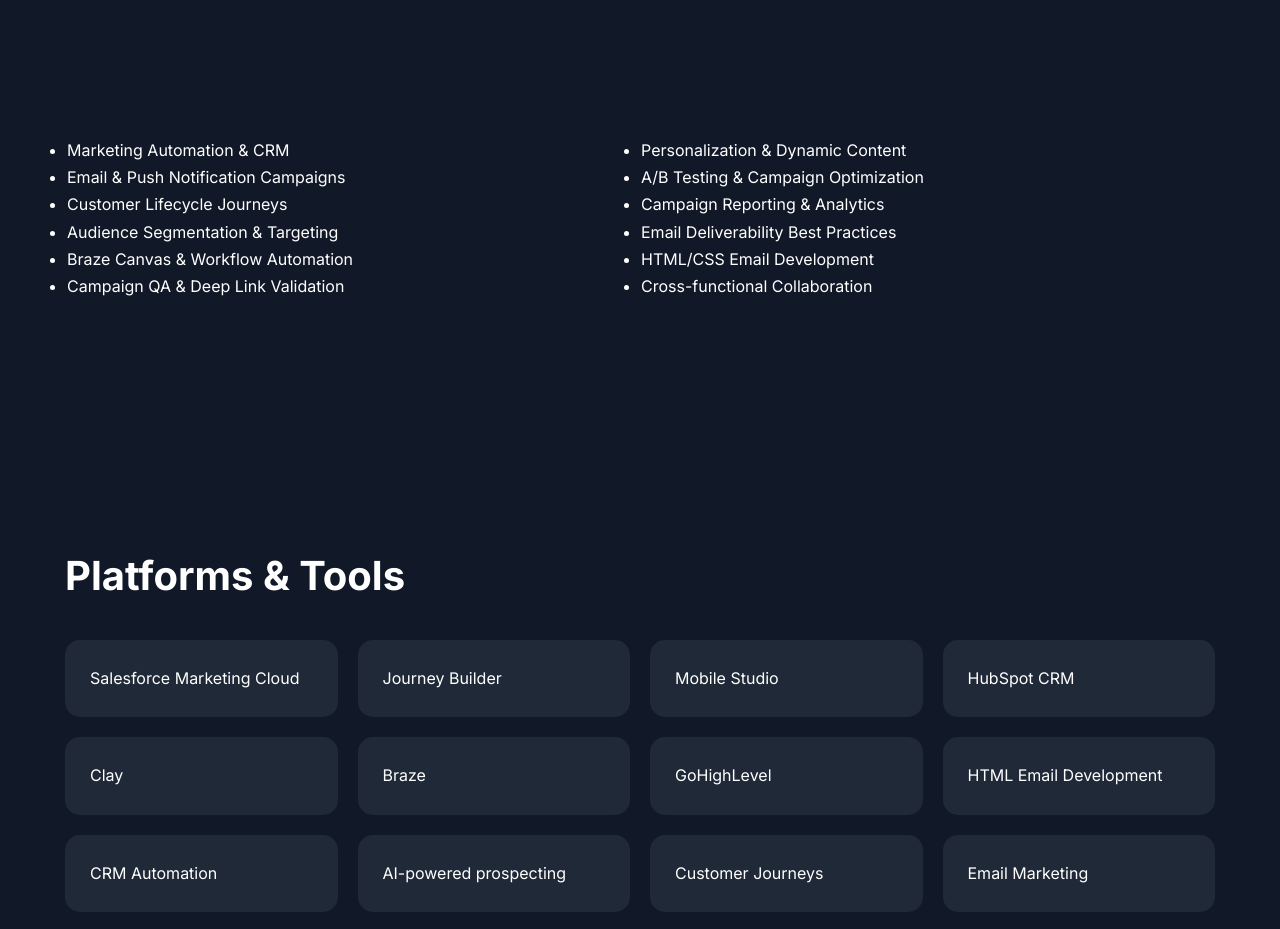
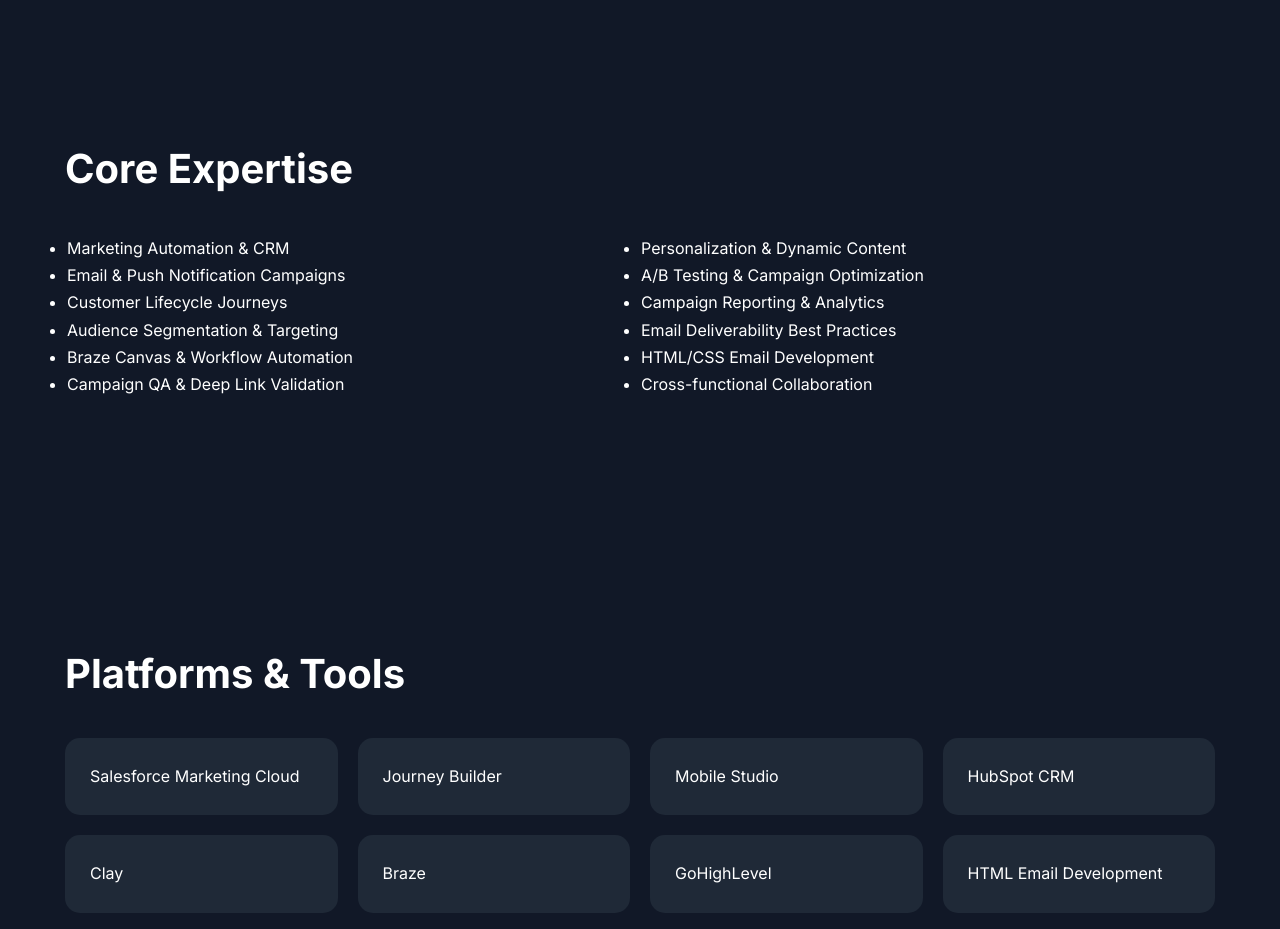
Before and after one commit to Tabaaa123/ana-agravante-abino-vaportfolio, a plain HTML site: page index.html in a window 1280 px wide. Shown: the part 820-1749 px from the top of the page. Drawn offline with nearby package versions, Linux system fonts and the light colour scheme.

Commit message:
Add 'Core Expertise' heading to about section

```diff
--- a/index.html
+++ b/index.html
@@ -89,8 +89,9 @@ View Projects
 <section id="about">
 
 <div class="container">
+<h2>Core Expertise</h2>
+<table style="width:100%;">
 
-<table style="width:100%;">
     <tr>
         <td valign="top" width="50%">
             <ul>
```
